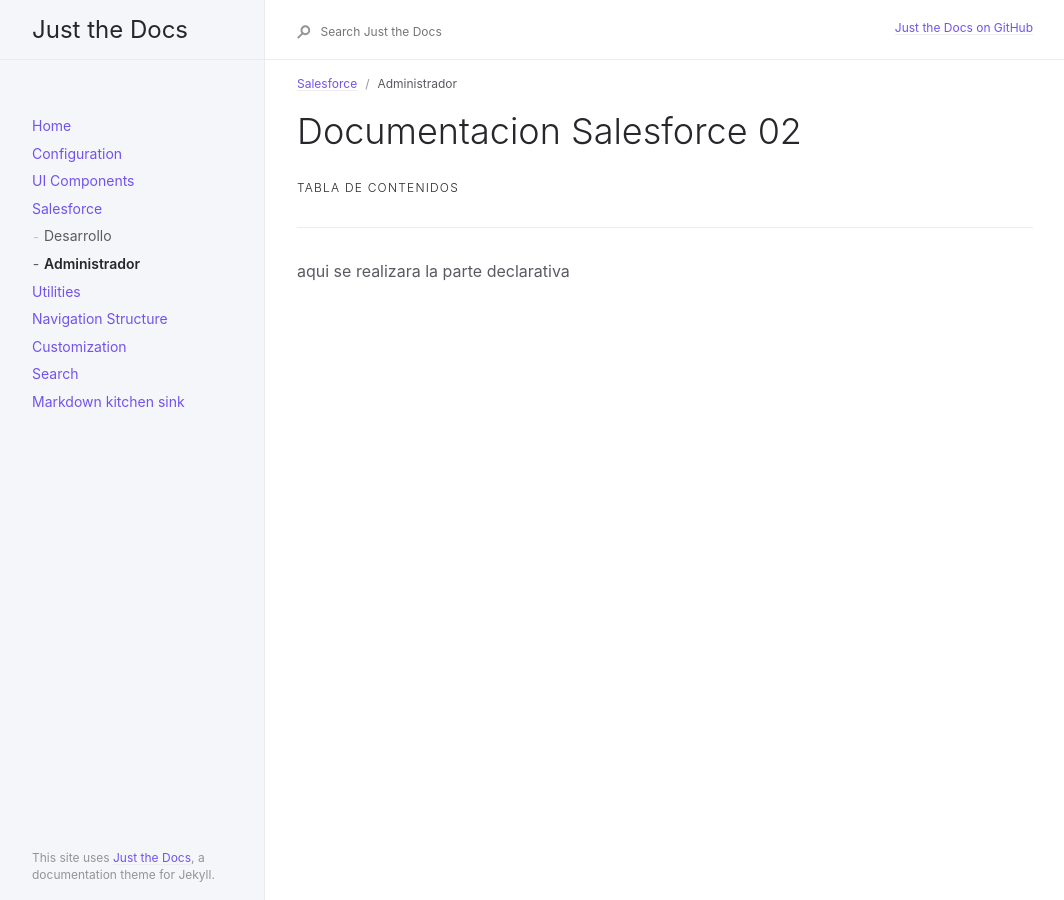
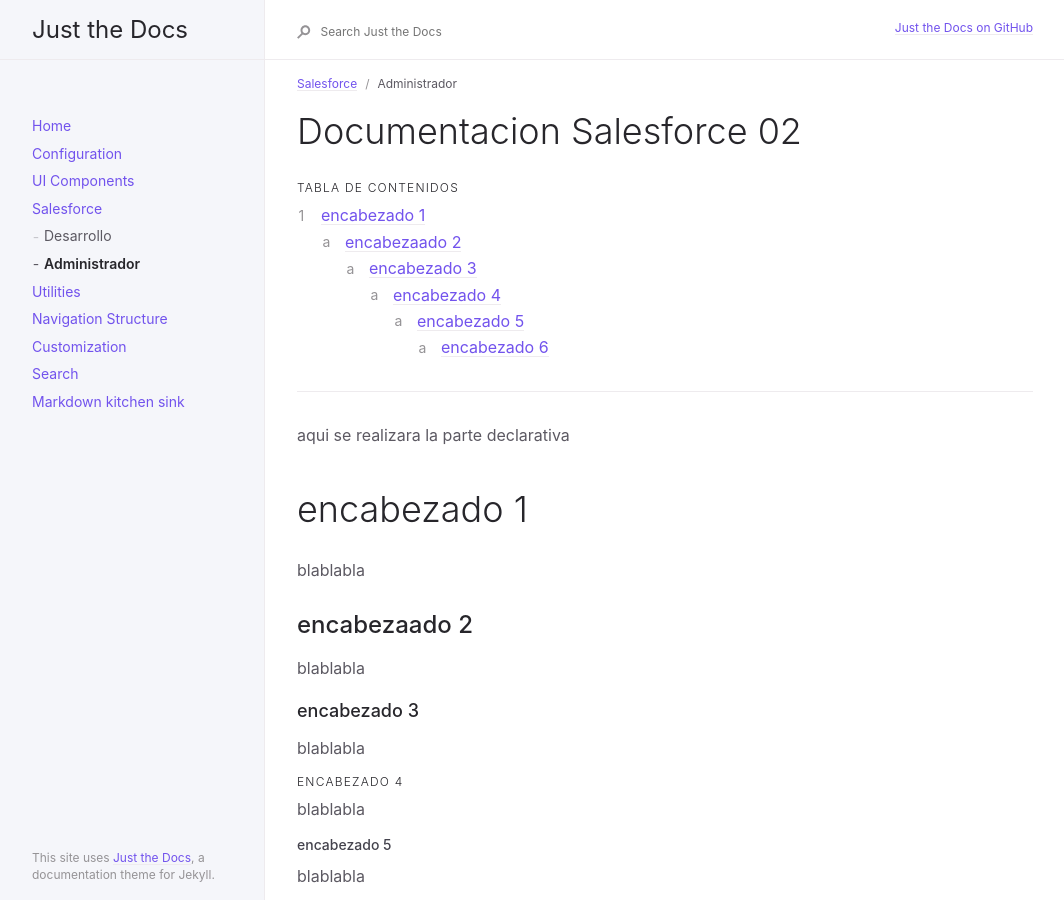
Before and after one commit to abeltranes/abeltranes.github.io, a Jekyll site: the page built from docs/salesforce/doc02.md, in a window 1280 px wide. Shown: the whole page, without its empty margins (91-1155 px from the left). Built offline with Jekyll 4.4.1, drawn with Linux system fonts in a browser that asks for light colours.

Commit message:
Update doc02.md

```diff
--- a/docs/salesforce/doc02.md
+++ b/docs/salesforce/doc02.md
@@ -17,3 +17,27 @@ nav_order: 3
 ---
 
 aqui se realizara la parte declarativa
+
+# encabezado 1
+
+blablabla
+
+## encabezaado 2
+
+blablabla
+
+### encabezado 3
+
+blablabla
+
+#### encabezado 4
+
+blablabla
+
+##### encabezado 5
+
+blablabla
+
+###### encabezado 6
+
+blablabla **blablabla** blablabla  blablabla
```
